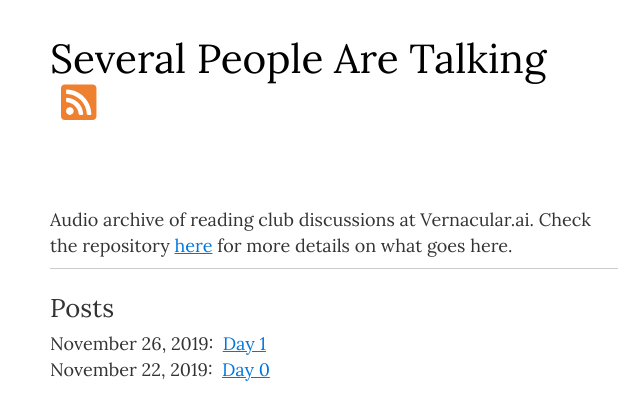
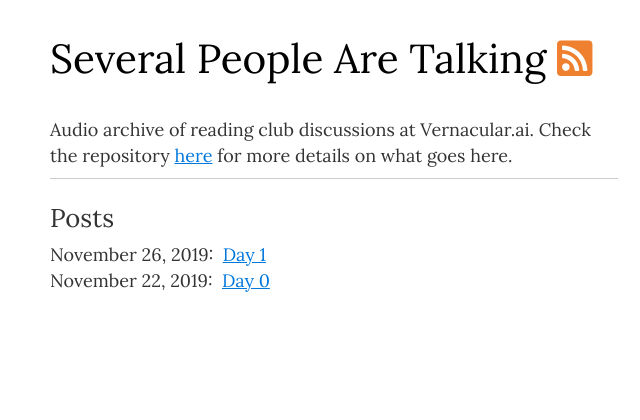
Before and after one commit to skit-ai/several-people-are-talking, a Gatsby site: page / in a window 1280 px wide. Shown: the whole page, without its empty margins (306-946 px from the left). Built offline with nearby package versions, Linux system fonts and the light colour scheme; Gatsby itself is replaced by a stand-in of ours.

Commit message:
fix: rss icon size fixed to 55px

```diff
--- a/src/components/layout.css
+++ b/src/components/layout.css
@@ -691,7 +691,7 @@ footer div {
 .orange-bg {
     color: #ee802f;
     text-decoration: none;
-    width: 100px;
-    height: 100px;
+    width: 55px;
+    height: 55px;
     display: inline-block;
 }
```
